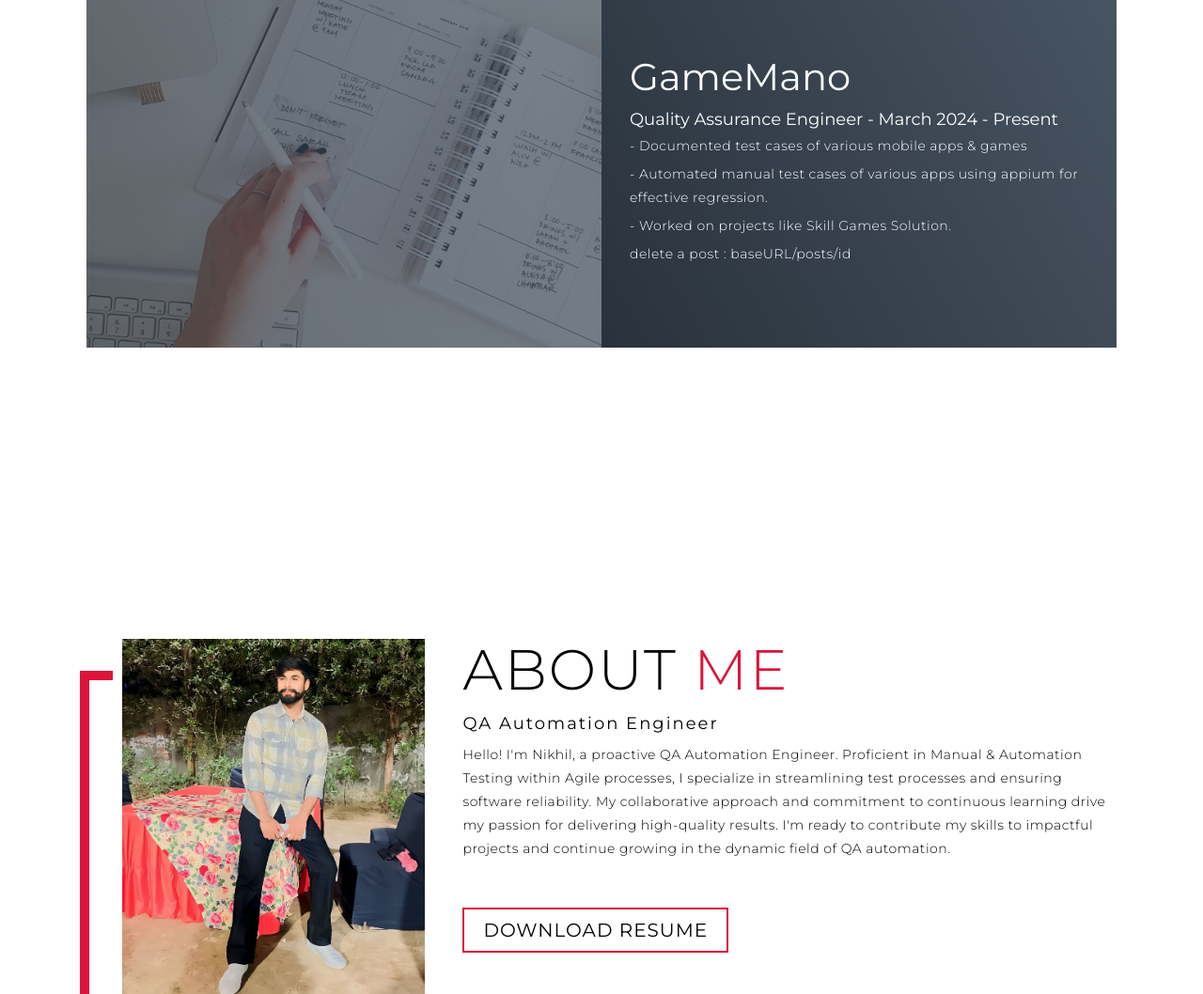
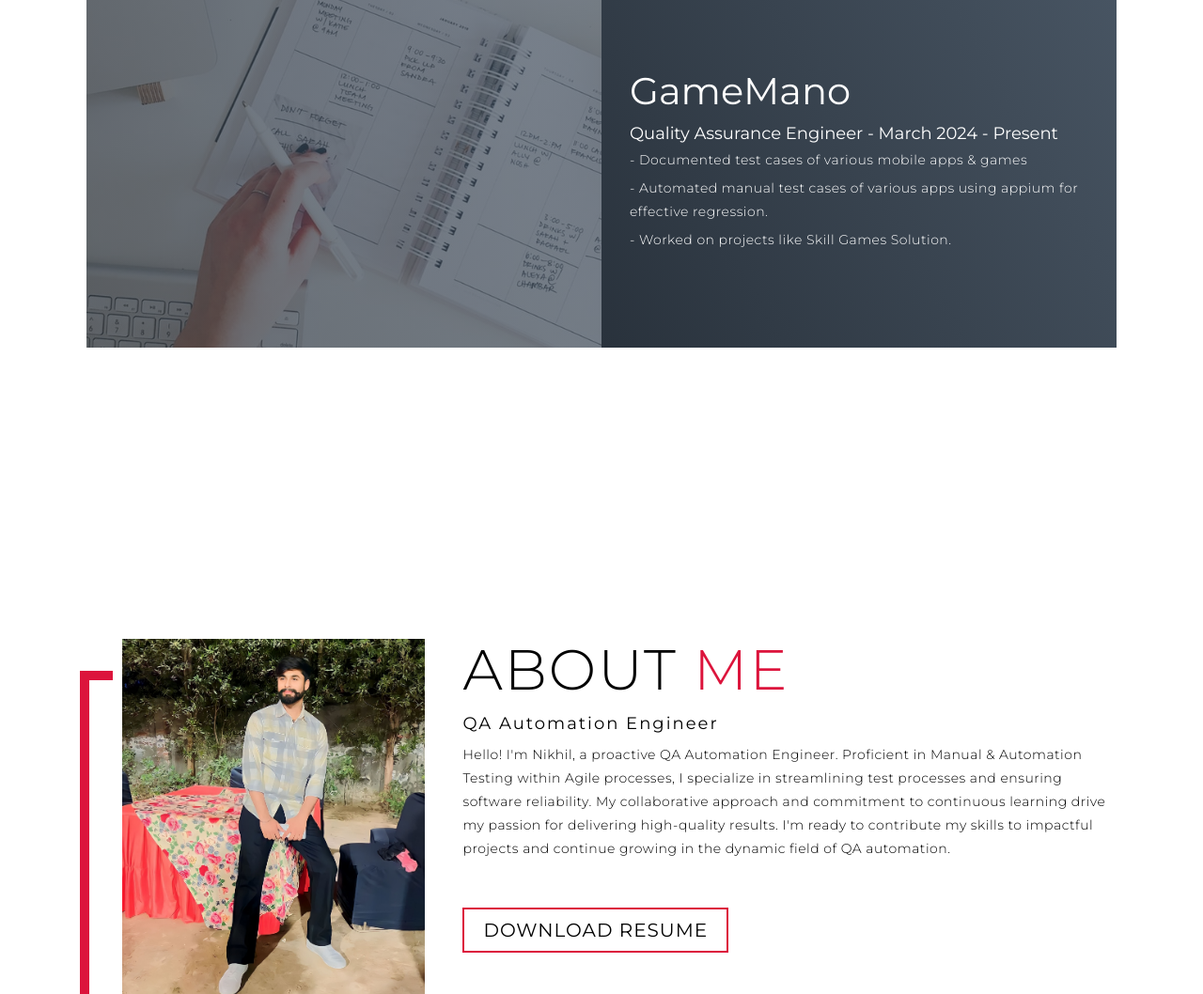
Before and after one commit to Nikhil-05/myPortfolio, a plain HTML site: page index.html in a window 1280 px wide. Shown: the part 3247-4305 px from the top of the page at 94% size. Drawn offline with Linux system fonts and the light colour scheme.

Commit message:
Updated index.html

```diff
--- a/index.html
+++ b/index.html
@@ -195,7 +195,7 @@
               <p>- Automated manual test cases of various apps using appium for effective regression.</p>
               <p>- Worked on projects like Skill Games Solution.</p>
               <!-- <p>update a post : baseURL/posts/id</p> -->
-              <p>delete a post : baseURL/posts/id</p>
+<!--               <p>delete a post : baseURL/posts/id</p> -->
           </div>
           <div class="project-img">
             <img src="./img/img-1.png" alt="img">
```
